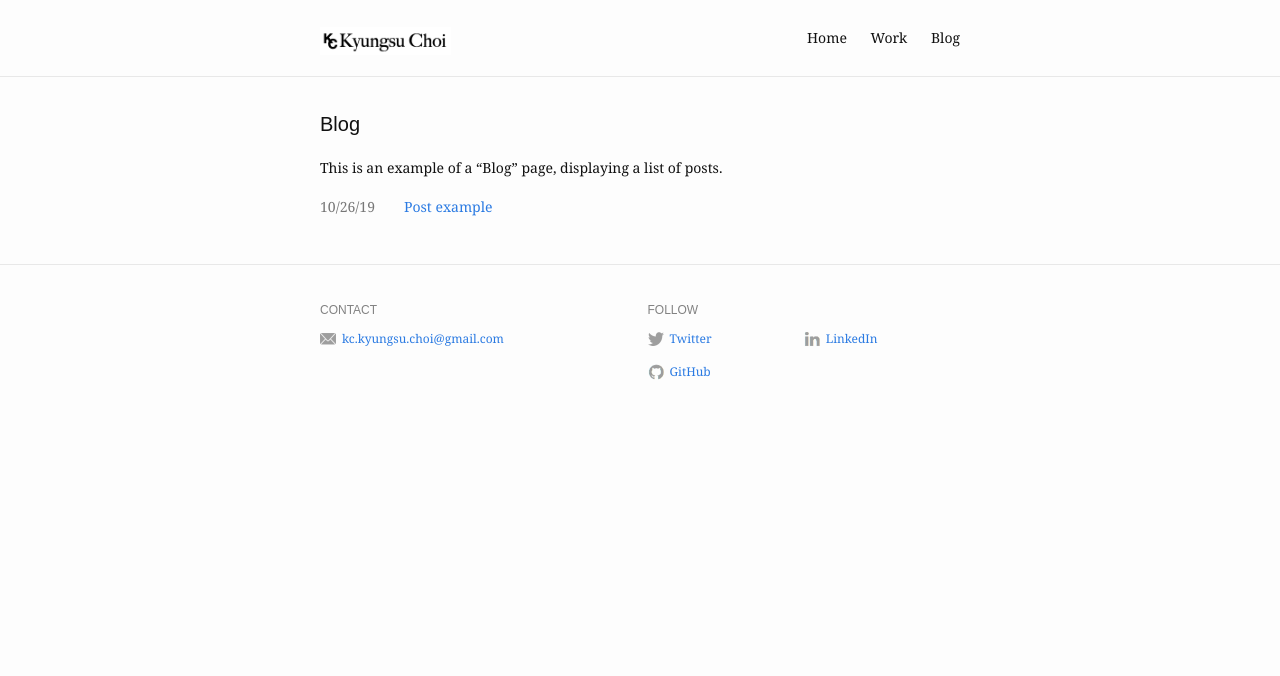
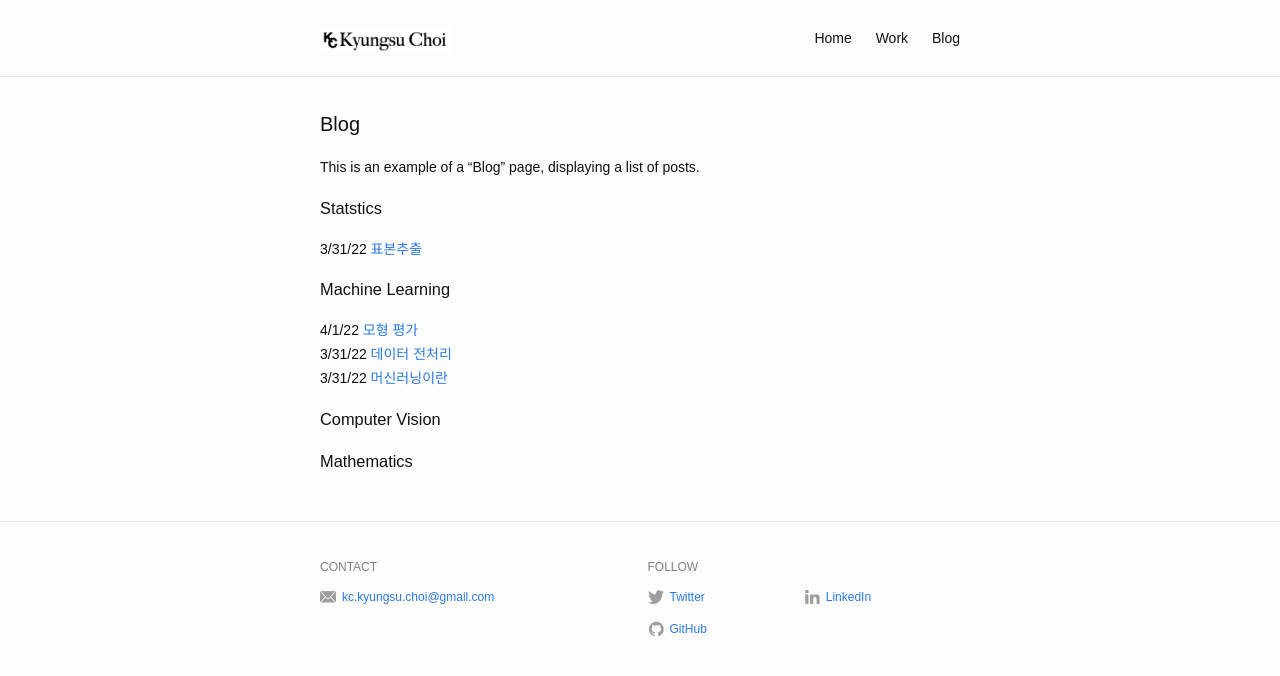
Before and after one commit to eliottvincent/bay, a Jekyll site: the page built from blog.md, in a window 1280 px wide. Shown: the top 676 px of the page. Built offline with Jekyll 4.4.1, drawn with Linux system fonts in a browser that asks for light colours.

Commit message:
upload new blog posts

````diff
--- a/_config.yml
+++ b/_config.yml
@@ -53,3 +53,7 @@ exclude:
 
 # Used for defeating caching
 version: 1
+
+# timezone
+timezone: Asia/Seoul
+future: true
--- a/_layouts/blog.html
+++ b/_layouts/blog.html
@@ -12,15 +12,69 @@
           {{ content }}
 
           <p class="blog-post-list">
+            <h3>Statstics</h3>
             {% for post in site.posts %}
 
               {% if post.draft != true %}
-                <span class="blog-post-date">{{ post.date | date: "%-m/%-d/%y" }}</span>
-                <a href="{{ post.url | replace:".html","" | prepend: site.baseurl }}" class="blog-post-title">
-                  {{ post.title }}
-                </a>
-                <br />
+                {% if post.topic == 'Stat' %}
+                  <span class="blog-post-date">{{ post.date | date: "%-m/%-d/%y" }}</span>
+                  <a href="{{ post.url | replace:".html","" | prepend: site.baseurl }}" class="blog-post-title">
+                    {{ post.title }}
+                  </a>
+                  <br />
+                {% endif %}
+              {% endif %}
 
+            {% endfor %}
+          </p>
+
+
+          <p class="blog-post-list">
+            <h3>Machine Learning</h3>
+            {% for post in site.posts %}
+
+              {% if post.draft != true %}
+                {% if post.topic == 'ML' %}
+                  <span class="blog-post-date">{{ post.date | date: "%-m/%-d/%y" }}</span>
+                  <a href="{{ post.url | replace:".html","" | prepend: site.baseurl }}" class="blog-post-title">
+                    {{ post.title }}
+                  </a>
+                  <br />
+                {% endif %}
+              {% endif %}
+
+            {% endfor %}
+          </p>
+
+          <p class="blog-post-list">
+            <h3>Computer Vision</h3>
+            {% for post in site.posts %}
+
+              {% if post.draft != true %}
+                {% if post.topic == 'CV' %}
+                  <span class="blog-post-date">{{ post.date | date: "%-m/%-d/%y" }}</span>
+                  <a href="{{ post.url | replace:".html","" | prepend: site.baseurl }}" class="blog-post-title">
+                    {{ post.title }}
+                  </a>
+                  <br />
+                {% endif %}
+              {% endif %}
+
+            {% endfor %}
+          </p>
+
+          <p class="blog-post-list">
+            <h3>Mathematics</h3>
+            {% for post in site.posts %}
+
+              {% if post.draft != true %}
+                {% if post.topic == 'Math' %}
+                  <span class="blog-post-date">{{ post.date | date: "%-m/%-d/%y" }}</span>
+                  <a href="{{ post.url | replace:".html","" | prepend: site.baseurl }}" class="blog-post-title">
+                    {{ post.title }}
+                  </a>
+                  <br />
+                {% endif %}
               {% endif %}
 
             {% endfor %}
--- a/_layouts/home.html
+++ b/_layouts/home.html
@@ -109,9 +109,6 @@
               <th scope="row">Sep, 2021</th>
               <td>
                 Unsupervised Face Clustering via Adversarial Variational Graph Auto-Encoder and Similarity Density<br>
-                <a href="{{ ""/site.url}}/assets/pdf/dissertation.pdf">
-                  To add pdf icon img
-                </a>
               </td>
             </tr>
           </table>
--- a/_layouts/post.html
+++ b/_layouts/post.html
@@ -4,7 +4,7 @@
 
   <body>
     {% include header.html %}
-
+    <script src="https://cdn.mathjax.org/mathjax/latest/MathJax.js?config=TeX-AMS-MML_HTMLorMML" type="text/javascript"></script>
     <div class="page-content">
       <div class="wrapper">
         <div class="post">
--- /dev/null
+++ b/_posts/2022-03-30-stat.md
@@ -0,0 +1,29 @@
+---
+layout: post
+topic: Stat
+title:  "표본추출"
+date:   2022-03-30 15:00:00
+blurb: "A look at an example post using Bay Jekyll theme."
+og_image: /assets/img/content/post-example/Banner.jpg
+---
+
+
+<img src="{{ "/assets/img/content/post-stat/2021-03-30-stat.png" | absolute_url }}" alt="표준오차" class="post-pic"/>
+<br />
+This image is taken from '통계학 - 류근관' book
+
+#### Table of Contents
+1. [Introduction](#Introduction)
+2. [표본 조사](#)
+3. [표본 추출에서의 확률오차](#)
+4. [평균의 정확성](#)
+5. [Reference](#)
+
+#### Introduction
+</span>
+
+
+#### Reference
+<p>
+이 글은 류근관 교수님의 통계학 책을 읽고 나름대로 정리한 요약집이라고 볼 수 있다. 자세한 내용이 궁금하다면 류근관 교수님의 통계학 책을 읽어보기 바란다.
+<p>
--- /dev/null
+++ b/_posts/2022-03-31-ml.md
@@ -0,0 +1,34 @@
+---
+layout: post
+topic: ML
+title:  "머신러닝이란"
+date:   2022-03-31 10:03:11
+---
+
+<img src="{{ "/assets/img/content/post-ml/2021-03-31-ml.png" | absolute_url }}" alt="머신러닝" class="post-pic"/>
+
+
+# 머신러닝이란?
+<p>
+위에 그림과 같이 머신러닝은 인공지능(AI)에 포함하고 있다.
+
+흔히들 이야기하는 인공지능(AI)는 머신러닝보다 더 큰 개념으로서 개발자(인공지능 설계자)가 어떠한 지식을 가지고
+반복적인 작업을 컴퓨터를 이용해서 자동화시키는 것을 말한다.
+</p>
+
+<p>
+머신러닝은 인공지능의 한 분야이며 데이터를 기반하여 패턴을 파악하여 새로운 데이터가 등장했을 때 파악한 패턴을 적용하는 것이다.
+여기서 말하는 '패턴을 파악한다'라는 것은 학습한다라고 하여 'learning'이라는 말이 붙여지게 된 것이다.
+</p>
+
+<p>
+딥러닝이란 머신러닝의 방법(데이터로 학습하는 방법)을 사용하되 그 학습의 방식이 신경망(Neural Network)이라는 구조를 기반으로
+학습하는 방법이다.
+</p>
+
+<p>
+예를 들면, 사과, 레몬를 분류하는 작업을 하고 싶다고 가정하자. 인공지능은 작업자가 분류를 하다보니 빨간 정도(redness)가 많이 빨갛다면
+사과로 분류하고 그렇지 않다면 레몬으로 분류하는 것을 작업자가 redness > 0.8이면 사과라는 법칙을 만들어 프로그래밍하는 방식이다.
+반면에 머신러닝은 각 과일의 redness 데이터를 모아 redness가 얼마 이상이면 사과로 분류할지를 작업자가 결정하는 것이 아니라
+데이터를 프로그램에 집어넣어 프로그램이 직접 "얼마 이상"을 깨닫게(학습하게)만드는 것이다.
+</p>
--- /dev/null
+++ b/_posts/2022-03-31-ml2.md
@@ -0,0 +1,59 @@
+---
+layout: post
+topic: ML
+title:  "데이터 전처리"
+date:   2022-03-31 10:47:27
+---
+
+## 데이터 전처리
+데이터 전처리에는 여러가지 technique이 존재하겠지만 여기서는 간단하고 기본적인 데이터 전처리를 다룰려고 합니다.
+워드 임베딩 혹은 knn 계산 등 특정 모델이나 목적에 따른 전처리가 있겠으나 지금부터 할 내용은 그것보다는 간단한
+데이터 전처리임을 상기하도록 합시다.
+
+### 값 파악
+먼저, 데이터 전처리 전에 <span style="background-color:yellow">**어떤 값이 존재하는지**</span> 파악해야합니다.
+python의 SQL이라고 할 수 있는 pandas 라이브러리를 활용하면 어떤 값이 존재하는지 쉽게 볼 수 있습니다.
+
+```
+import pandas as pd
+df['col'].unique()
+```
+### 결측치 처리
+데이터의 어떤 값이 존재하는지 확인 했다면 그 다음은 확인한 값 중에 부적절한 값을
+<span style="background-color:yellow">**결측치(nan: Not A Number)**</span>로 대체합니다.
+이렇게 하는 이유는 나중에 한 번에 결측치를 처리하기 위함입니다.
+
+```
+import numpy as np
+df.loc[df['col']>50, ['col']] = np.nan
+```
+
+이렇게 처리한 결측치는
+아래와 같이 데이터를 삭제하거나
+
+```
+df.dropna(axis=0)
+```
+
+다음과 같이 데이터를 적절한 값으로 대채한다.
+```
+alter_values = 'age':0, 'gender': 'U' # dictionary
+df.fillna(value=alter_values)
+```
+
+### 레이블링
+이렇게 적절하게 결측치를 처리했다면 목표(target)를 레이블링(labelling) 해야합니다.
+
+```
+from sklearn.preprocessing import LabelEncoder
+
+class_label = LabelEncoder()
+y_new = class_label.fit_transfrom(df['target'])
+```
+
+### 스케일링 scaling
+
+#### standard scaling
+#### robust scaling
+#### min-max scaling
+#### normalizer
--- /dev/null
+++ b/_posts/2022-03-31-ml3.md
@@ -0,0 +1,6 @@
+---
+layout: post
+topic: ML
+title:  "모형 평가"
+date:   2022-03-31 16:16:19
+---
--- a/assets/css/main.scss
+++ b/assets/css/main.scss
@@ -4,10 +4,14 @@
 
 @charset "utf-8";
 
+$sans-serif: 'Noto Sans KR';
+$monospace: 'Ubuntu Mono';
+@import url(https://fonts.googleapis.com/css?family=Noto+Sans+KR|Ubuntu+Mono);
+
 // Our variables
 $base-url: "{{ site.baseurl }}";
 
-$base-font-family: Charter, Georgia, Helvetica, Arial, sans-serif;
+$base-font-family: sans-serif, Charter, Georgia, Helvetica, Arial;
 $base-font-size: 14px;
 $small-font-size: $base-font-size * 0.875;
 $base-line-height: 1.7;
````
Also changed, not shown: assets/img/content/post-ml/2021-03-31-ml.png (added), assets/img/content/post-stat/2021-03-30-stat.png (added).
